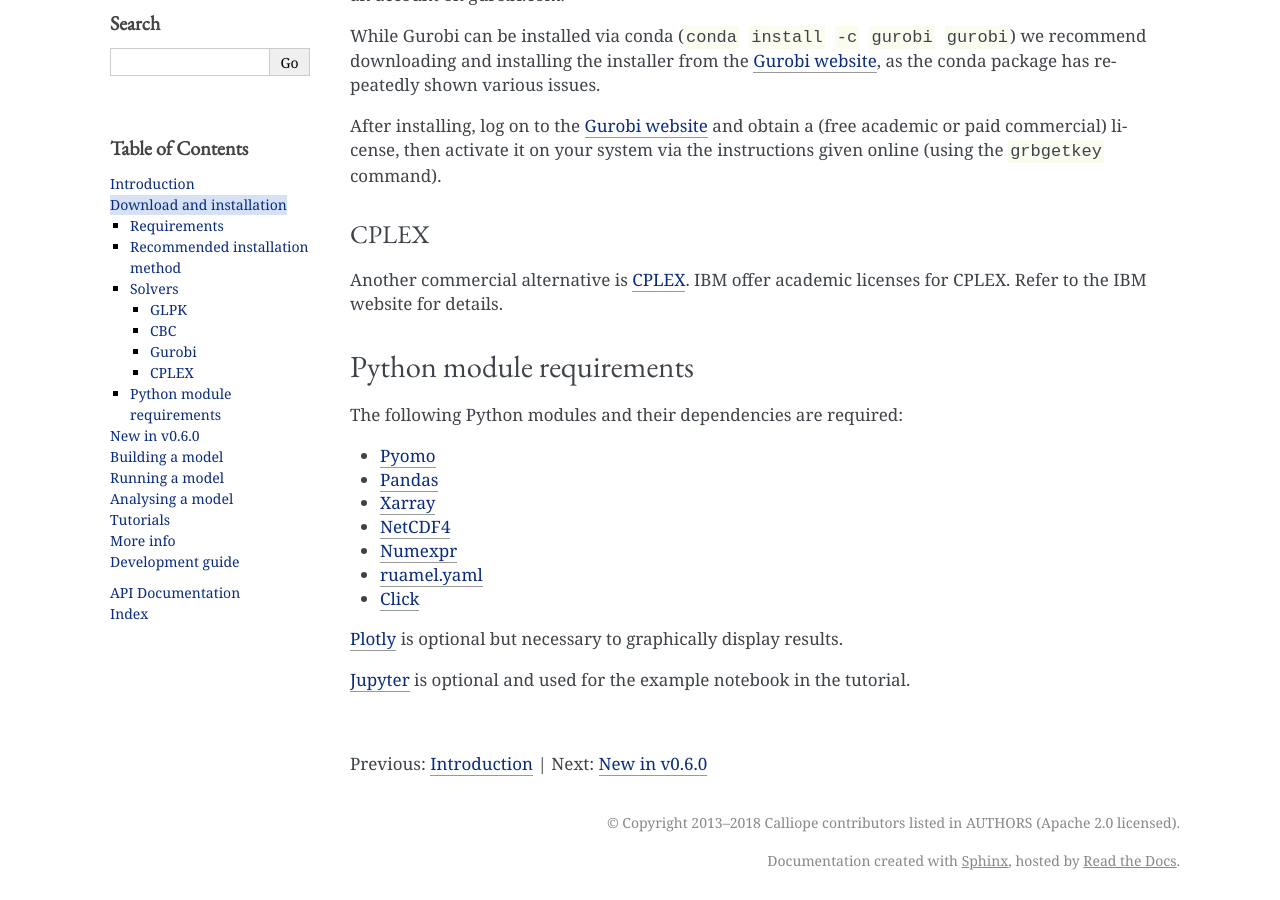
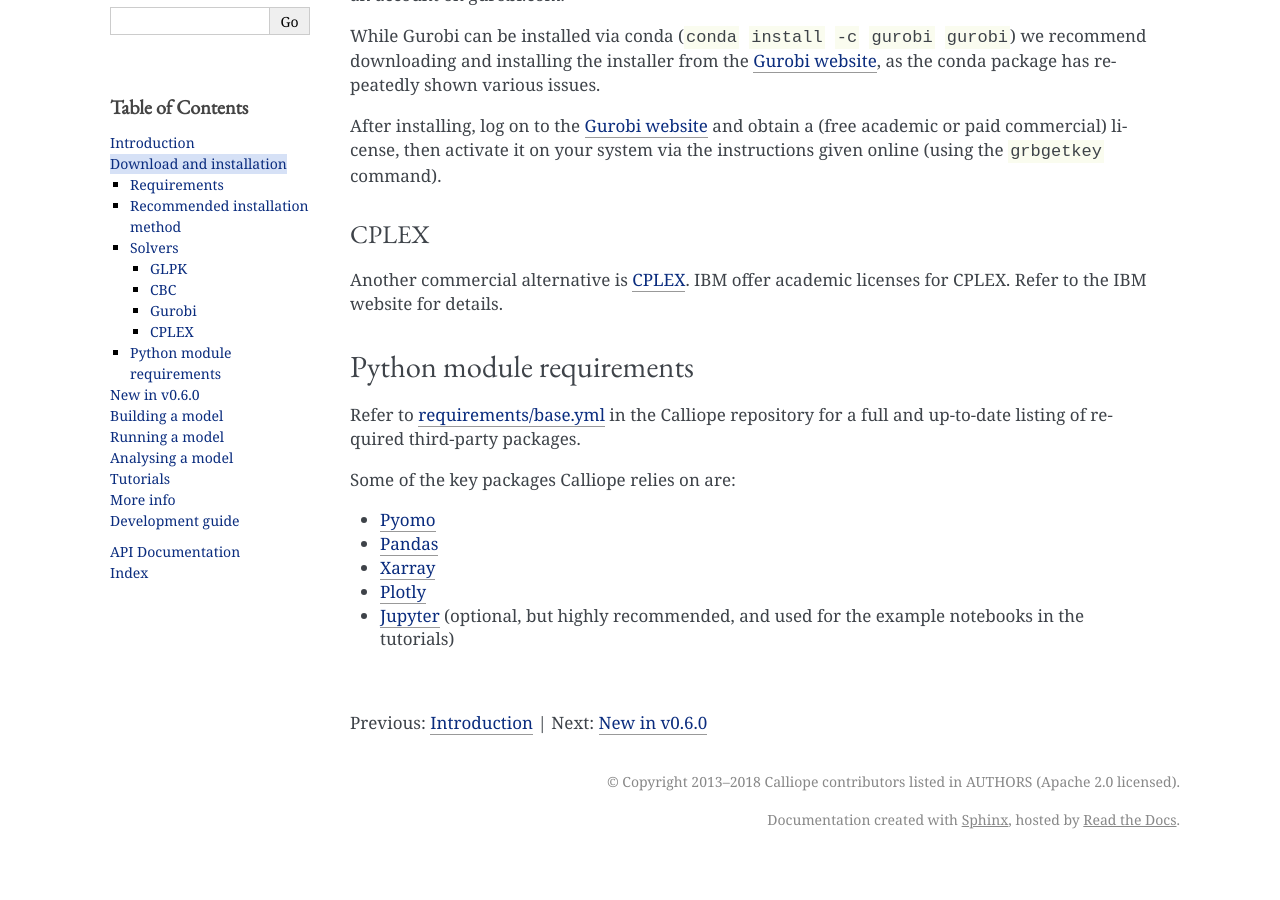
Before and after one commit to calliope-project/calliope, a Sphinx documentation site: the page built from doc/user/installation.rst, in a window 1280 px wide and 900 px high, scrolled down 1578 px. Built offline with Sphinx 7.4.7, drawn with Linux system fonts in a browser that asks for light colours; pages that are not in the unit, such as notebooks, are missing from menus; a script that is not in the unit is left out; after the commit the page ends 2437 px from its top, so only the background shows below that.

Commit message:
Minor cleanup
* Convert: enable ensure_feasibility in models that had unmet_demand
* Clean up package list in installation docs
* Add projects to CONTRIBUTIING and dev docs

```diff
--- a/doc/user/develop.rst
+++ b/doc/user/develop.rst
@@ -10,7 +10,7 @@
 
 See our `contributors guide on GitHub <https://github.com/calliope-project/calliope/blob/master/CONTRIBUTING.md>`_.
 
-Also see the list of `open issues <https://github.com/calliope-project/calliope/issues>`_ and planned `milestones <https://github.com/calliope-project/calliope/milestones>`_ for an overview of where development is heading, and `join us on Gitter <https://gitter.im/calliope-project/calliope>`_ to ask questions or discuss code.
+Also see the list of `open issues <https://github.com/calliope-project/calliope/issues>`_,  planned `milestones <https://github.com/calliope-project/calliope/milestones>`_ and `projects <https://github.com/calliope-project/calliope/projects>`_ for an overview of where development is heading, and `join us on Gitter <https://gitter.im/calliope-project/calliope>`_ to ask questions or discuss code.
 
 --------------------------------
 Installing a development version
--- a/doc/user/installation.rst
+++ b/doc/user/installation.rst
@@ -71,16 +71,12 @@
 Python module requirements
 ==========================
 
-The following Python modules and their dependencies are required:
+Refer to `requirements/base.yml <https://github.com/calliope-project/calliope/blob/master/requirements/base.yml>`_ in the Calliope repository for a full and up-to-date listing of required third-party packages.
 
-* `Pyomo <https://software.sandia.gov/trac/pyomo/wiki/Pyomo>`_
+Some of the key packages Calliope relies on are:
+
+* `Pyomo <https://www.pyomo.org/>`_
 * `Pandas <http://pandas.pydata.org/>`_
 * `Xarray <http://xarray.pydata.org/>`_
-* `NetCDF4 <https://github.com/Unidata/netcdf4-python>`_
-* `Numexpr <https://github.com/pydata/numexpr>`_
-* `ruamel.yaml <https://yaml.readthedocs.io/en/latest/>`_
-* `Click <http://click.pocoo.org/>`_
-
-`Plotly <https://plot.ly/>`_ is optional but necessary to graphically display results.
-
-`Jupyter <http://jupyter.org/>`_ is optional and used for the example notebook in the tutorial.
+* `Plotly <https://plot.ly/>`_
+* `Jupyter <https://jupyter.org/>`_ (optional, but highly recommended, and used for the example notebooks in the tutorials)
```
Also changed, not shown: CONTRIBUTING.md (+1 -1 lines), 1 other file.
